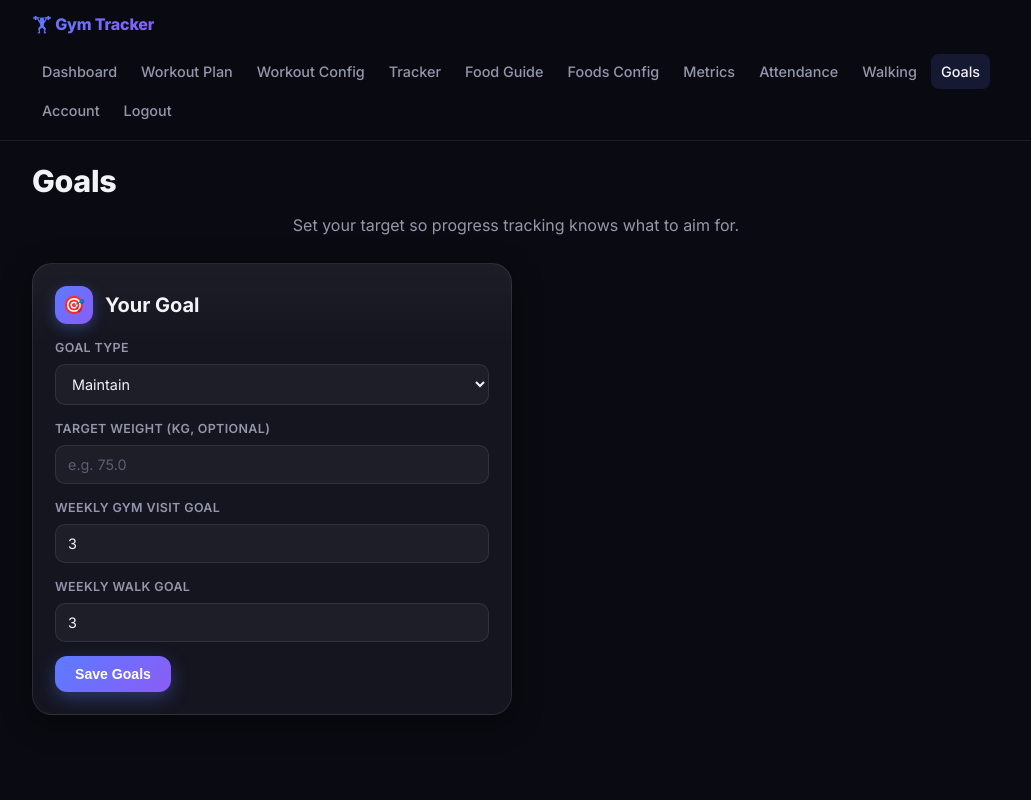
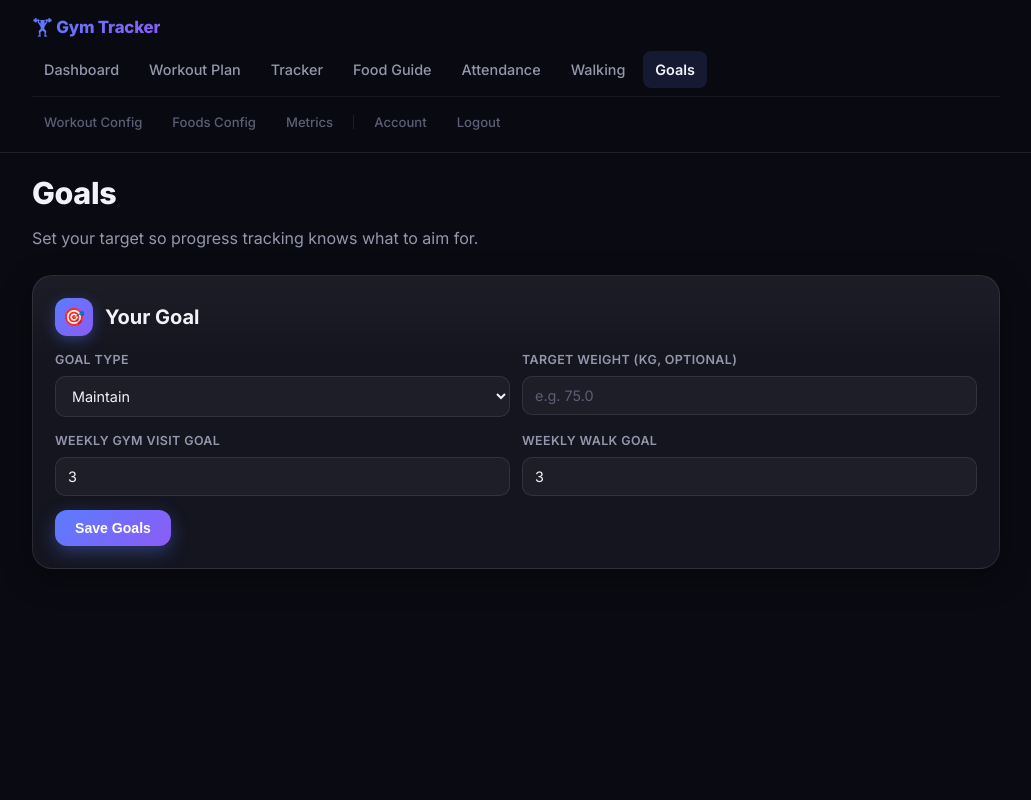
Before and after one commit to side-projects-overkill/gym-website-ansible, a Flask app: page /goals in a window 1280 px wide. Shown: the whole page, without its empty margins (124-1155 px from the left). Run offline with Flask 3, Linux system fonts and the light colour scheme; the visitor is signed in with stand-in values (Sample User, id 1); data comes from the database, SQL or seed files in the repository; data that the repository does not hold is empty.

Commit message:
fix: navbar clutter, subtitle alignment, and goals page layout
- Split the top nav into a primary row (daily tracking pages) and a
  quieter secondary row (config/account links), with more breathing
  room between links instead of one dense wall of 12 equal-weight
  items.
- p.subtitle was centered globally but every authenticated page's h1
  is left-aligned, so subtitles looked randomly off-center under the
  title everywhere except the login-style pages (which now get that
  centering explicitly via .login-wrap).
- Goals page: the goal form was capped at max-width:480px sitting next
  to a full-width "Current Weight" card, leaving a big empty gap. Put
  both in a two-column grid and laid the form fields out two-per-row so
  it fills its column properly.
- manage.py create-user never seeded default metric types (only the
  Telegram registration flow did), so accounts created via that CLI
  path started with zero trackable metrics.

Co-authored-by: Cursor <cursoragent@cursor.com>

```diff
--- a/app/gymapp/static/style.css
+++ b/app/gymapp/static/style.css
@@ -100,14 +100,15 @@ a:hover { text-decoration: underline; }
 .topnav-inner {
     max-width: 1000px;
     margin: 0 auto;
-    padding: 12px 16px;
+    padding: 14px 16px 12px;
     display: flex;
     flex-wrap: wrap;
     align-items: center;
-    gap: 16px;
+    gap: 10px 16px;
 }
 .topnav .brand {
     font-weight: 800;
+    font-size: 1.05rem;
     text-decoration: none;
     margin-right: auto;
     background-image: var(--accent-gradient);
@@ -118,17 +119,34 @@ a:hover { text-decoration: underline; }
     transition: filter 0.15s ease;
 }
 .topnav .brand:hover { filter: brightness(1.25); }
-.topnav-links { display: flex; flex-wrap: wrap; gap: 4px; }
+
+/* Two tiers: frequently-used tracking pages up top, config/account links
+   below in a quieter style so the primary nav doesn't feel like one big
+   wall of equally-weighted links. */
+.topnav-links { display: flex; flex-direction: column; flex-basis: 100%; gap: 8px; }
+.topnav-links-primary, .topnav-links-secondary {
+    display: flex;
+    flex-wrap: wrap;
+    align-items: center;
+    gap: 6px;
+}
+.topnav-links-secondary {
+    padding-top: 8px;
+    border-top: 1px solid var(--border-light);
+}
 .topnav-links a {
     color: var(--text-muted);
     font-size: 0.9rem;
-    padding: 6px 10px;
+    padding: 7px 12px;
     border-radius: 8px;
     font-weight: 500;
     transition: color 0.15s ease, background-color 0.15s ease;
 }
 .topnav-links a:hover { color: var(--text-main); background: rgba(255, 255, 255, 0.05); text-decoration: none; }
-.topnav-links a.active { color: var(--text-main); background: rgba(91, 124, 255, 0.14); }
+.topnav-links a.active { color: var(--text-main); background: rgba(91, 124, 255, 0.14); font-weight: 600; }
+.topnav-links-secondary a { font-size: 0.82rem; color: var(--text-dim); }
+.topnav-links-secondary a:hover, .topnav-links-secondary a.active { color: var(--text-main); }
+.topnav-divider { width: 1px; height: 14px; background: var(--border); margin: 0 2px; }
 
 .nav-toggle {
     display: none;
@@ -156,7 +174,7 @@ a:hover { text-decoration: underline; }
 /* Headings */
 h1 { font-size: 1.9rem; margin-bottom: 8px; color: var(--text-main); font-weight: 800; letter-spacing: -0.01em; }
 h2 { font-size: 1.25rem; margin: 24px 0 12px; color: var(--text-main); font-weight: 700; }
-p.subtitle { color: var(--text-muted); text-align: center; margin-bottom: 24px; }
+p.subtitle { color: var(--text-muted); margin-bottom: 24px; }
 
 /* Cards */
 .card {
@@ -361,6 +379,7 @@ textarea { font-family: "SF Mono", Consolas, Monaco, "Liberation Mono", monospac
 
 /* Login */
 .login-wrap { max-width: 380px; margin: 60px auto; }
+.login-wrap p.subtitle { text-align: center; }
 .login-wrap .card { box-shadow: 0 0 70px rgba(91, 124, 255, 0.18), var(--shadow-glow); }
 
 /* Footer */
@@ -675,7 +694,6 @@ canvas.chart { display: block; width: 100%; max-width: 100%; background: var(--c
 
     .topnav-links {
         display: none;
-        flex-direction: column;
         width: 100%;
         gap: 0;
         padding-top: 6px;
@@ -683,10 +701,13 @@ canvas.chart { display: block; width: 100%; max-width: 100%; background: var(--c
         margin-top: 6px;
     }
     .topnav-links.open { display: flex; }
+    .topnav-links-primary, .topnav-links-secondary { flex-direction: column; align-items: stretch; gap: 0; }
+    .topnav-links-secondary { margin-top: 8px; padding-top: 10px; }
     .topnav-links a {
         padding: 12px 4px;
         border-bottom: 1px solid var(--border-light);
     }
+    .topnav-divider { display: none; }
 
     .container { padding: 12px; }
 
--- a/app/gymapp/templates/base.html
+++ b/app/gymapp/templates/base.html
@@ -18,21 +18,28 @@
             <button class="nav-toggle" id="navToggle" aria-label="Toggle navigation" aria-expanded="false" aria-controls="navLinks">☰</button>
             <div class="topnav-links" id="navLinks">
                 {% if session.get('user_id') %}
+                <div class="topnav-links-primary">
                     <a href="{{ url_for('member.dashboard') }}" class="{{ 'active' if request.endpoint == 'member.dashboard' }}">Dashboard</a>
                     <a href="{{ url_for('member.plan') }}" class="{{ 'active' if request.endpoint == 'member.plan' }}">Workout Plan</a>
-                <a href="{{ url_for('member.config_editor') }}" class="{{ 'active' if request.endpoint == 'member.config_editor' }}">Workout Config</a>
                     <a href="{{ url_for('member.tracker') }}" class="{{ 'active' if request.endpoint == 'member.tracker' }}">Tracker</a>
                     <a href="{{ url_for('member.food_guide') }}" class="{{ 'active' if request.endpoint == 'member.food_guide' }}">Food Guide</a>
-                <a href="{{ url_for('member.foods_editor') }}" class="{{ 'active' if request.endpoint == 'member.foods_editor' }}">Foods Config</a>
-                <a href="{{ url_for('member.metrics') }}" class="{{ 'active' if request.endpoint == 'member.metrics' }}">Metrics</a>
                     <a href="{{ url_for('attendance.attendance') }}" class="{{ 'active' if request.endpoint == 'attendance.attendance' }}">Attendance</a>
                     <a href="{{ url_for('walking.walking') }}" class="{{ 'active' if request.endpoint == 'walking.walking' }}">Walking</a>
                     <a href="{{ url_for('goals.goals') }}" class="{{ 'active' if request.endpoint == 'goals.goals' }}">Goals</a>
+                </div>
+                <div class="topnav-links-secondary">
+                    <a href="{{ url_for('member.config_editor') }}" class="{{ 'active' if request.endpoint == 'member.config_editor' }}">Workout Config</a>
+                    <a href="{{ url_for('member.foods_editor') }}" class="{{ 'active' if request.endpoint == 'member.foods_editor' }}">Foods Config</a>
+                    <a href="{{ url_for('member.metrics') }}" class="{{ 'active' if request.endpoint == 'member.metrics' }}">Metrics</a>
+                    <span class="topnav-divider" aria-hidden="true"></span>
                     <a href="{{ url_for('member.change_password') }}" class="{{ 'active' if request.endpoint == 'member.change_password' }}">Account</a>
                     <a href="{{ url_for('member.logout') }}">Logout</a>
+                </div>
                 {% else %}
+                <div class="topnav-links-primary">
                     <a href="{{ url_for('member.login') }}" class="{{ 'active' if request.endpoint == 'member.login' }}">Login</a>
                     <a href="{{ url_for('registration.register') }}" class="{{ 'active' if request.endpoint == 'registration.register' }}">Register</a>
+                </div>
                 {% endif %}
             </div>
         </div>
--- a/app/gymapp/templates/member/goals.html
+++ b/app/gymapp/templates/member/goals.html
@@ -4,43 +4,56 @@
 <h1>Goals</h1>
 <p class="subtitle">Set your target so progress tracking knows what to aim for.</p>
 
+<div class="two-col-grid">
     {% if current_weight %}
-<div class="card-grid">
-    <div class="stat-card">
-        <div class="label">Current Weight</div>
-        <div class="value">{{ current_weight.value }} <small>{{ current_weight.unit }}</small></div>
-        <div class="date">as of {{ current_weight.log_date }}</div>
+    <div class="card">
+        <div class="card-header">
+            <div class="icon-chip">⚖️</div>
+            <h2 style="margin:0;">Current Weight</h2>
         </div>
+        <div style="font-size:1.9rem; font-weight:800; color:var(--text-main);">{{ current_weight.value }} <small style="font-size:1rem; font-weight:600; color:var(--text-muted);">{{ current_weight.unit }}</small></div>
+        <p class="muted" style="margin:6px 0 0;">as of {{ current_weight.log_date }}</p>
     </div>
     {% endif %}
 
-<div class="card" style="max-width:480px;">
+    <div class="card">
         <div class="card-header">
             <div class="icon-chip">🎯</div>
             <h2 style="margin:0;">Your Goal</h2>
         </div>
         <form method="post" action="{{ url_for('goals.goals') }}">
+            <div class="form-row">
+                <div>
                     <label for="goal_type">Goal type</label>
                     <select id="goal_type" name="goal_type" required>
                         {% for value in allowed_goal_types %}
                         <option value="{{ value }}" {% if user.goal_type == value %}selected{% endif %}>{{ value|capitalize }}</option>
                         {% endfor %}
                     </select>
-
+                </div>
+                <div>
                     <label for="goal_target_weight">Target weight (kg, optional)</label>
                     <input type="number" step="any" min="0" id="goal_target_weight" name="goal_target_weight"
                            value="{{ user.goal_target_weight if user.goal_target_weight is not none else '' }}"
                            placeholder="e.g. 75.0">
+                </div>
+            </div>
 
+            <div class="form-row">
+                <div>
                     <label for="goal_weekly_visits">Weekly gym visit goal</label>
                     <input type="number" step="1" min="1" id="goal_weekly_visits" name="goal_weekly_visits"
                            value="{{ user.goal_weekly_visits }}" required>
-
+                </div>
+                <div>
                     <label for="goal_weekly_walks">Weekly walk goal</label>
                     <input type="number" step="1" min="1" id="goal_weekly_walks" name="goal_weekly_walks"
                            value="{{ user.goal_weekly_walks }}" required>
+                </div>
+            </div>
 
             <button class="btn" type="submit">Save Goals</button>
         </form>
     </div>
+</div>
 {% endblock %}
--- a/app/manage.py
+++ b/app/manage.py
@@ -85,6 +85,10 @@ def cmd_create_user(args):
             print(f"Username '{args.username}' already exists.", file=sys.stderr)
             return 1
         user_id = db.create_migrated_user(args.username, hash_password(args.password))
+        # Mirrors registration.py's normal Telegram signup flow, which seeds
+        # these on activation - this CLI path bypasses that flow entirely,
+        # so without this the account would start with zero metric types.
+        db.seed_default_metrics(user_id)
         print(f"Created user '{args.username}' -> user_id={user_id}")
     return 0
 
```
Lines whose indentation alone changed are shown as unchanged.
